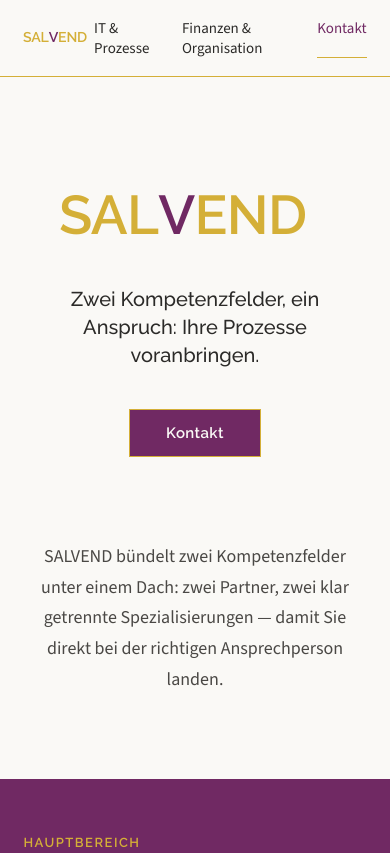
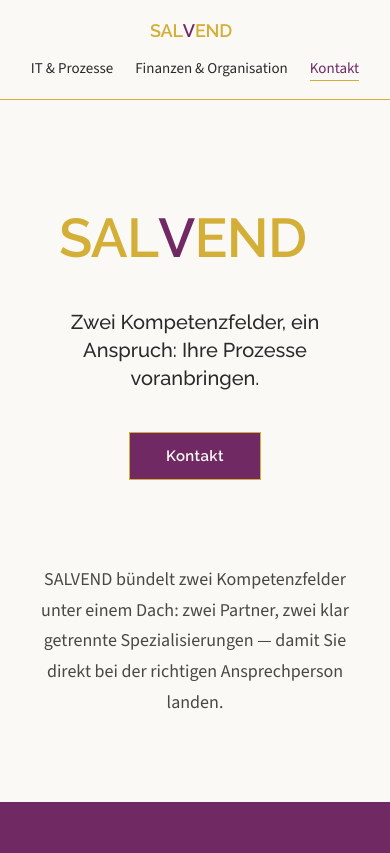
Before and after one commit to davidKoetten/Salvend.OnePageSite, a plain HTML site: page index.html in a window 390 px wide. Shown: the top 853 px of the page. Drawn offline with nearby package versions, Linux system fonts and the light colour scheme.

Commit message:
Improving the Responsive Menu

```diff
--- a/index.html
+++ b/index.html
@@ -28,13 +28,44 @@
       display: grid;
       grid-template-columns: 1fr 1fr;
       gap: 2px;
-      margin: 0 0 10px;
+      margin: 0;
       padding: 0;
       background: #D4AF37;
     }
     /* Auf schmalen Bildschirmen untereinander statt gequetscht nebeneinander */
     @media (max-width: 760px) {
       .two-areas { grid-template-columns: 1fr; }
+    }
+
+    /* Kopfzeile */
+    .site-header {
+      position: sticky; top: 0; z-index: 10;
+      display: flex; align-items: center; justify-content: space-between;
+      gap: 16px 32px;
+      padding: 18px 6vw;
+      background: rgba(250,249,246,0.92);
+      backdrop-filter: blur(6px);
+      border-bottom: 1px solid #D4AF37;
+    }
+    .site-nav {
+      display: flex; gap: 32px;
+      font-size: 15px; font-weight: 500;
+    }
+    /* Menüpunkte nie mitten im Wort umbrechen */
+    .site-nav a { white-space: nowrap; }
+
+    /* Ab hier: Logo oben, Menü darunter – beides zentriert */
+    @media (max-width: 820px) {
+      .site-header {
+        flex-direction: column;
+        align-items: center;
+        gap: 14px;
+      }
+      .site-nav {
+        flex-wrap: wrap;
+        justify-content: center;
+        gap: 16px 22px;
+      }
     }
   </style>
 </head>
@@ -43,13 +74,13 @@
 <div style="background: #FAF9F6; min-height: 100vh;">
 
   <!-- NAV -->
-  <header style="position: sticky; top: 0; z-index: 10; display: flex; align-items: center; justify-content: space-between; padding: 18px 6vw; background: rgba(250,249,246,0.92); backdrop-filter: blur(6px); border-bottom: 1px solid #D4AF37;">
+  <header class="site-header">
     <svg viewBox="0 0 1600 460" style="height: 26px; width: auto;" role="img" aria-label="SALVEND">
       <text x="0" y="330" font-family="Raleway, sans-serif" font-weight="600" font-size="320" letter-spacing="-4">
         <tspan fill="#D4AF37">SAL</tspan><tspan fill="#702963">V</tspan><tspan fill="#D4AF37">END</tspan>
       </text>
     </svg>
-    <nav style="display: flex; gap: 32px; font-size: 15px; font-weight: 500;">
+    <nav class="site-nav">
       <a href="#it-prozesse" style="color: #2B2A28;">IT &amp; Prozesse</a>
       <a href="#finanzen-organisation" style="color: #2B2A28;">Finanzen &amp; Organisation</a>
       <a href="#kontakt" style="color: #702963; border-bottom: 1px solid #D4AF37; padding-bottom: 2px;">Kontakt</a>
```
